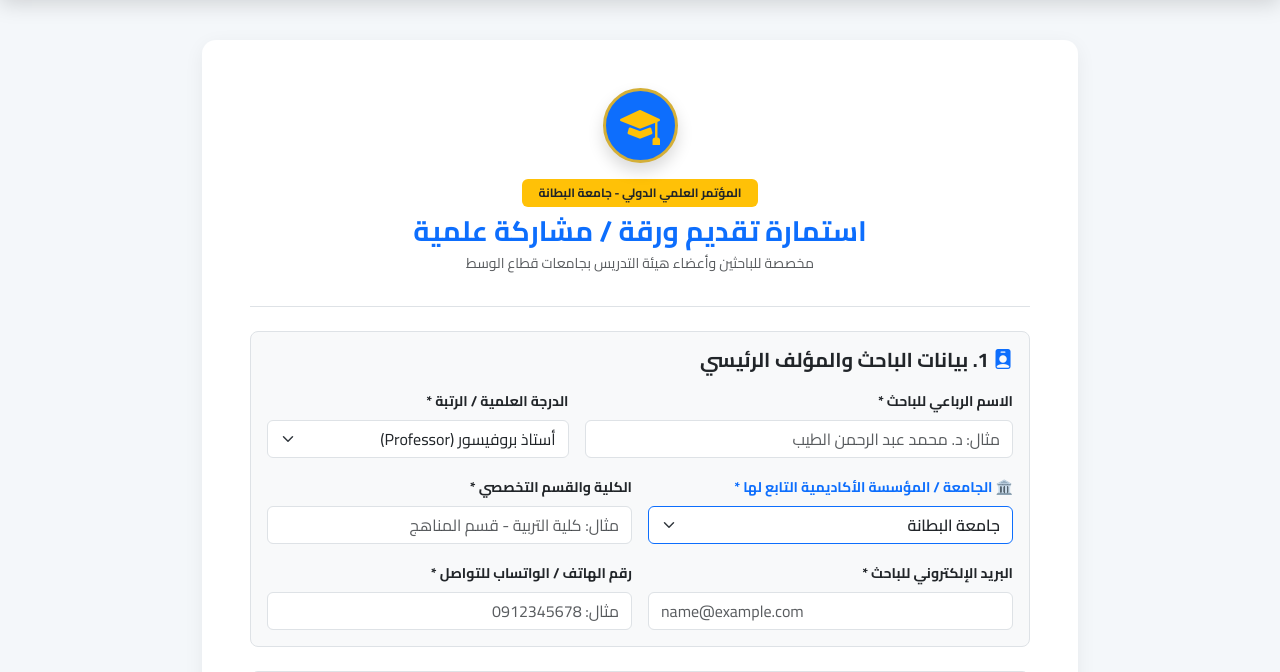
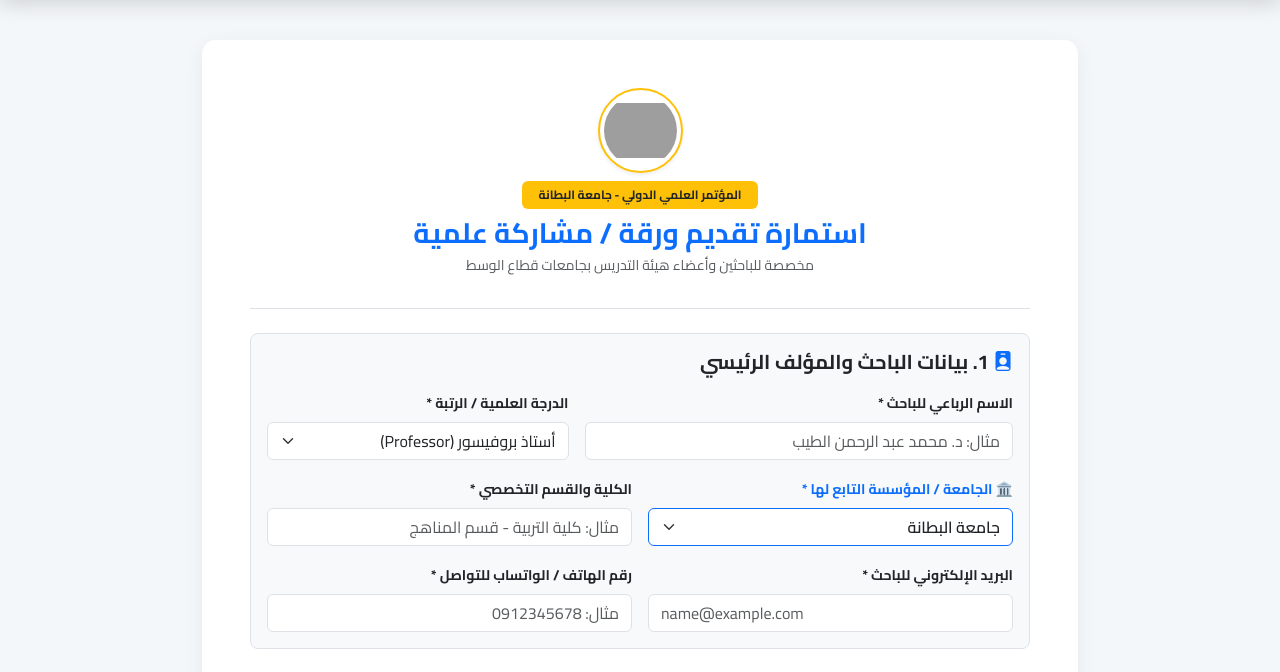
Before and after one commit to altayebawab024-code/conference-portal, a Django app: page /submit/ in a window 1280 px wide. Shown: the part 81-753 px from the top of the page. Run offline with Django 5.2, Linux system fonts and the light colour scheme; grey boxes are pictures that could not be loaded.

Commit message:
Update submit.html

```diff
--- a/templates/submissions/submit.html
+++ b/templates/submissions/submit.html
@@ -1,4 +1,5 @@
 {% extends 'submissions/base.html' %}
+{% load static %}
 
 {% block title %}استمارة تقديم ورقة / مشاركة علمية{% endblock %}
 
@@ -7,11 +8,9 @@
 
     <div class="card card-custom p-4 p-md-5">
 
-        <!-- ترويسة الاستمارة الرسمية -->
+        <!-- ترويسة الاستمارة الرسمية بشعار جامعة البطانة -->
         <div class="text-center mb-4 pb-3 border-bottom">
-            <div class="d-inline-flex align-items-center justify-content-center bg-primary text-warning rounded-circle mb-3 shadow" style="width: 75px; height: 75px; border: 3px solid #d4af37;">
-                <i class="bi bi-mortarboard-fill fs-1"></i>
-            </div>
+            <img src="{% static 'img/logo.png' %}" alt="شعار جامعة البطانة" class="mb-2 shadow-sm rounded-circle p-1 bg-white border border-2 border-warning" style="width: 85px; height: 85px; object-fit: contain;">
             <span class="badge bg-warning text-dark fw-bold px-3 py-2 mb-2 d-block mx-auto" style="width: fit-content;">المؤتمر العلمي الدولي - جامعة البطانة</span>
             <h3 class="fw-bold text-primary mb-1">استمارة تقديم ورقة / مشاركة علمية</h3>
             <p class="text-muted small">مخصصة للباحثين وأعضاء هيئة التدريس بجامعات قطاع الوسط</p>
@@ -41,7 +40,7 @@
 
                     <!-- قائمة الجامعات المنسدلة -->
                     <div class="col-md-6">
-                        <label class="form-label small fw-bold text-primary">🏛️ الجامعة / المؤسسة الأكاديمية التابع لها *</label>
+                        <label class="form-label small fw-bold text-primary">🏛️ الجامعة / المؤسسة التابع لها *</label>
                         <select name="university" class="form-select border-primary fw-semibold" required>
                             {% for code, label in universities %}
                                 <option value="{{ code }}">{{ label }}</option>
```
